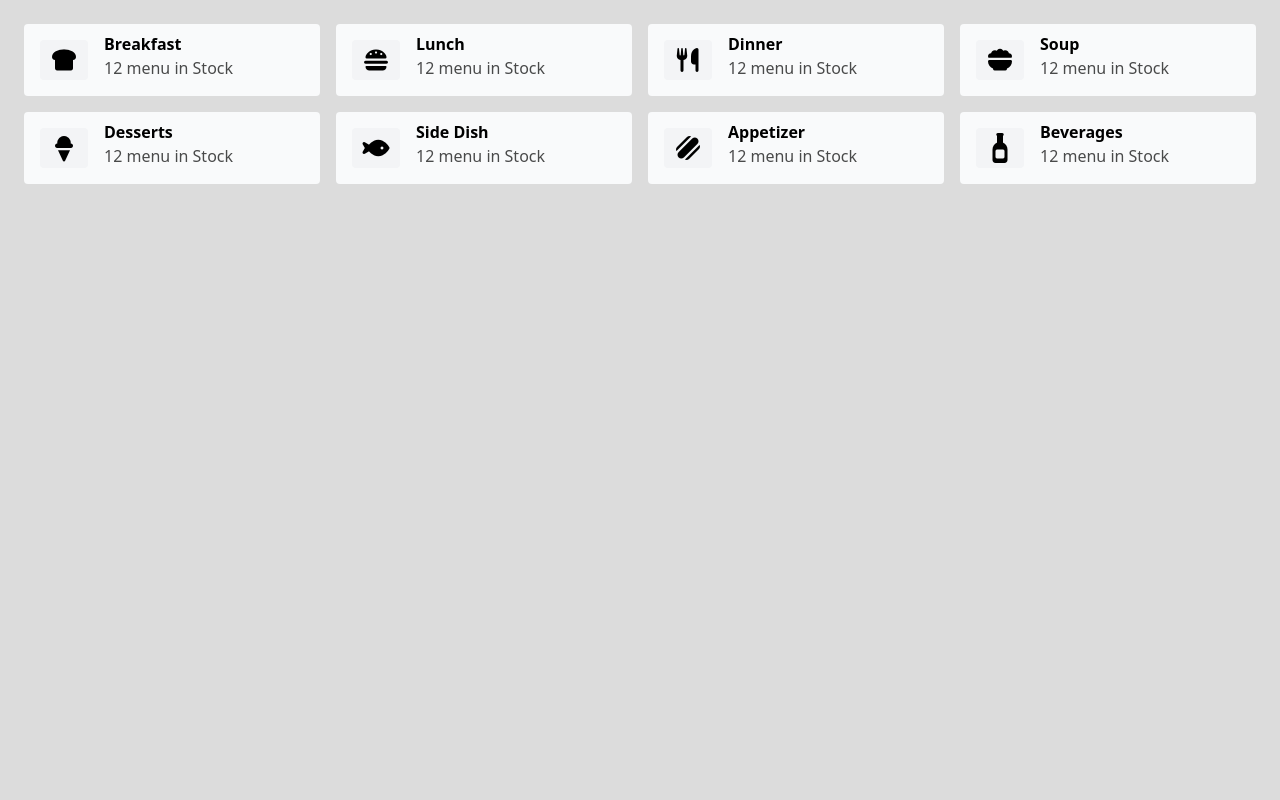
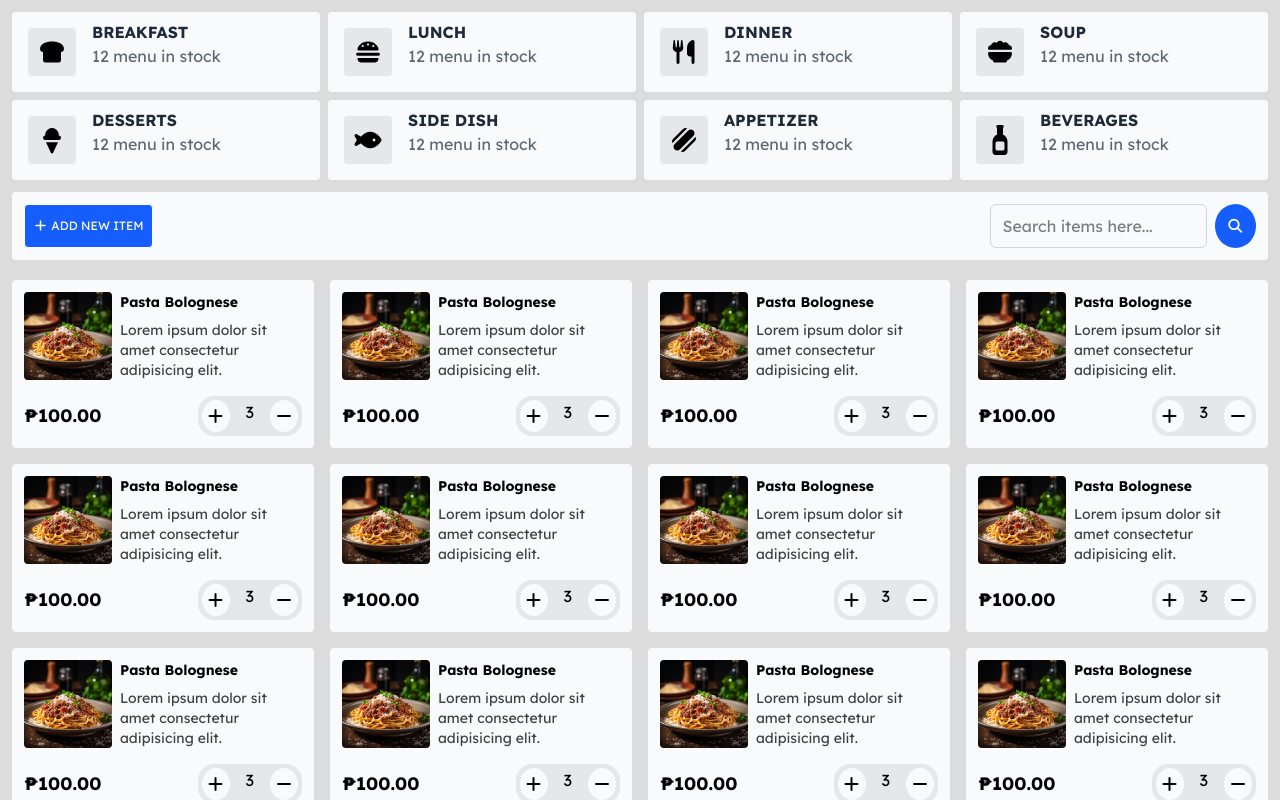
Before and after one commit to RommelAgasa/POS, a React (Vite) app: page / in a window 1280 px wide. Built offline with nearby package versions, Linux system fonts and the light colour scheme.

Commit message:
done making the menu components

```diff
--- a/index.html
+++ b/index.html
@@ -5,7 +5,7 @@
     <link rel="icon" type="image/svg+xml" href="/vite.svg" />
     <!-- <meta name="viewport" content="width=device-width, initial-scale=1.0" /> -->
     <meta name="viewport" content="width=1024">
-    <link href="https://fonts.googleapis.com/css2?family=Roboto:wght@400;500;700&display=swap" rel="stylesheet">
+    <link href="https://fonts.googleapis.com/css2?family=Lexend+Deca:wght@400;500;700&display=swap" rel="stylesheet">
     <link rel="stylesheet" href="https://cdnjs.cloudflare.com/ajax/libs/font-awesome/7.0.1/css/all.min.css">
     <title>POS</title>
   </head>
--- a/src/App.jsx
+++ b/src/App.jsx
@@ -1,15 +1,19 @@
 import './App.css'
 import Category from './components/category'
+import Menu from './components/menu'
 
 function App() {
-
   return (
-    <>
-      <div className='p-6'>
+    <div className="grid gap-3 p-3 overflow-hidden h-screen">
+      <div>
         <Category />
       </div>
-    </>
-  )
+      <div>
+        <Menu />
+      </div>
+    </div>
+  );
 }
 
+
 export default App
--- a/src/components/category.jsx
+++ b/src/components/category.jsx
@@ -1,33 +1,39 @@
 
 
-function CategoryCard(props) {
-  const { categoryName, stock, icon } = props;
+function CategoryCard({ categoryName, stock, icon }) {
+  return (
+    <div
+      className="group flex gap-2 bg-gray-50 p-2 rounded-sm cursor-pointer
+                 hover:bg-blue-600 transition-all duration-200">
 
-  return (
-    <div className="flex gap-2 bg-gray-50 p-2 rounded-sm cursor-pointer">
-      <div className="bg-gray-100 w-12 m-2 rounded-sm flex justify-center items-center p-2">
-        <i className={`text-2xl ${icon}`}></i>
+      <div
+        className="bg-gray-200 w-12 m-2 rounded-sm flex justify-center items-center p-3">
+        <i className={`text-2xl hover:text-blue-600 ${icon}`}></i>
       </div>
-      <div>
-        <h2 className="font-bold">{categoryName}</h2>
-        <h3 className="opacity-70">{stock} menu in Stock</h3>
+
+      <div className="text-gray-800 group-hover:text-white transition-all duration-200">
+        <h2 className="font-bold uppercase">{categoryName}</h2>
+        <h3 className="opacity-70">{stock} menu in stock</h3>
       </div>
+
     </div>
   );
 }
 
 
+
+
 export default function Category(){
 
     return(
-        <div className="grid grid-rows-2 gap-4">
-            <div className="grid grid-cols-4 w-full gap-4">
+        <div className="grid grid-rows-2 gap-2">
+            <div className="grid grid-cols-4 w-full gap-2">
                 <CategoryCard categoryName='Breakfast' stock={12} icon='fa-solid fa-bread-slice'/>
                 <CategoryCard categoryName='Lunch' stock={12}   icon="fa-solid fa-burger"/>
                 <CategoryCard categoryName='Dinner' stock={12}  icon="fa-solid fa-utensils" />
                 <CategoryCard categoryName='Soup' stock={12}  icon="fa-solid fa-bowl-food" />
             </div>
-            <div className="grid grid-cols-4 w-full gap-4">
+            <div className="grid grid-cols-4 w-full gap-2">
                 <CategoryCard categoryName='Desserts' stock={12} icon="fa-solid fa-ice-cream" />
                 <CategoryCard categoryName='Side Dish' stock={12}   icon="fa-solid fa-fish"/>
                 <CategoryCard categoryName='Appetizer' stock={12}  icon="fa-solid fa-hotdog" />
--- /dev/null
+++ b/src/components/menu.jsx
@@ -0,0 +1,80 @@
+import food_img from '../assets/img/fresh-pasta-with-hearty-bolognese-and-parmesan-cheese.jpg'
+
+
+function ItemCard(props){
+    const {img, itemName, desc, price} = props;
+
+    return (
+        <div className='bg-gray-50 rounded-sm p-3'>
+            <div className='flex gap-2'>
+                <div>
+                    {
+                        food_img &&
+                        <img src={food_img}
+                        className='w-22 rounded-sm'/>
+                    }
+                </div>
+                <div>
+                    <h1 className='font-bold mb-2 text-sm'>Pasta Bolognese</h1>
+                    <p className='w-40 text-sm opacity-75'>Lorem ipsum dolor sit amet consectetur adipisicing elit.</p>
+                </div>
+            </div>
+            <div className='mt-4 flex justify-between items-center'>
+                <div className='text-lg font-bold'>
+                    <span>&#8369;100.00</span>
+                </div>
+                <div className='flex gap-4 bg-gray-200 rounded-2xl p-1'>
+                    <button className='bg-gray-50 rounded-[50%] p-1 cursor-pointer hover:bg-gray-100'><i class="fa-solid fa-plus"></i></button>
+                    <div id='quantity'> 3 </div>
+                    <button className='bg-gray-50 rounded-[50%] p-1 cursor-pointer hover:bg-gray-100'><i class="fa-solid fa-minus"></i></button>
+                </div>
+            </div>
+        </div>
+    );
+}
+
+
+export default function Menu(){
+
+    return (
+        <div className="grid gap-5">
+
+            {/** Add Button and Search */}
+            <div className="flex justify-between bg-gray-50 rounded-sm p-3">
+                <button className="uppercase text-xs cursor-pointer border p-2 rounded-sm
+                text-white bg-blue-600 hover:bg-blue-500 transition">
+                    <i className="fa-solid fa-plus"></i> Add new item
+                </button>
+                <div className="flex gap-2">
+                    <input
+                        type="text"
+                        placeholder="Search items here..."
+                        className="border border-gray-300 focus:border-blue-500 outline-none px-3 py-2 rounded-md w-full"
+                    />
+                    <button className="bg-blue-600 text-white rounded-[50%] p-3 text-sm"><i class="fa-solid fa-magnifying-glass"></i></button>
+                </div>
+            </div>
+
+           <div className="grid grid-cols-2 sm:grid-cols-3 md:grid-cols-4 gap-4 overflow-y-auto max-h-[600px]">
+                <ItemCard />
+                <ItemCard />
+                <ItemCard />
+                <ItemCard />
+                <ItemCard />
+                <ItemCard />
+                <ItemCard />
+                <ItemCard />
+                <ItemCard />
+                <ItemCard />
+                <ItemCard />
+                <ItemCard />
+                <ItemCard />
+                <ItemCard />
+                <ItemCard />
+                <ItemCard />
+                <ItemCard />
+            </div>
+
+        </div>
+    );
+}
--- a/src/index.css
+++ b/src/index.css
@@ -2,4 +2,5 @@
 
 body{
     background-color: gainsboro;
+    font-family: "Lexend Deca", sans-serif;
 }
```
Also changed, not shown: src/assets/img/fresh-pasta-with-hearty-bolognese-and-parmesan-cheese.jpg (added).
